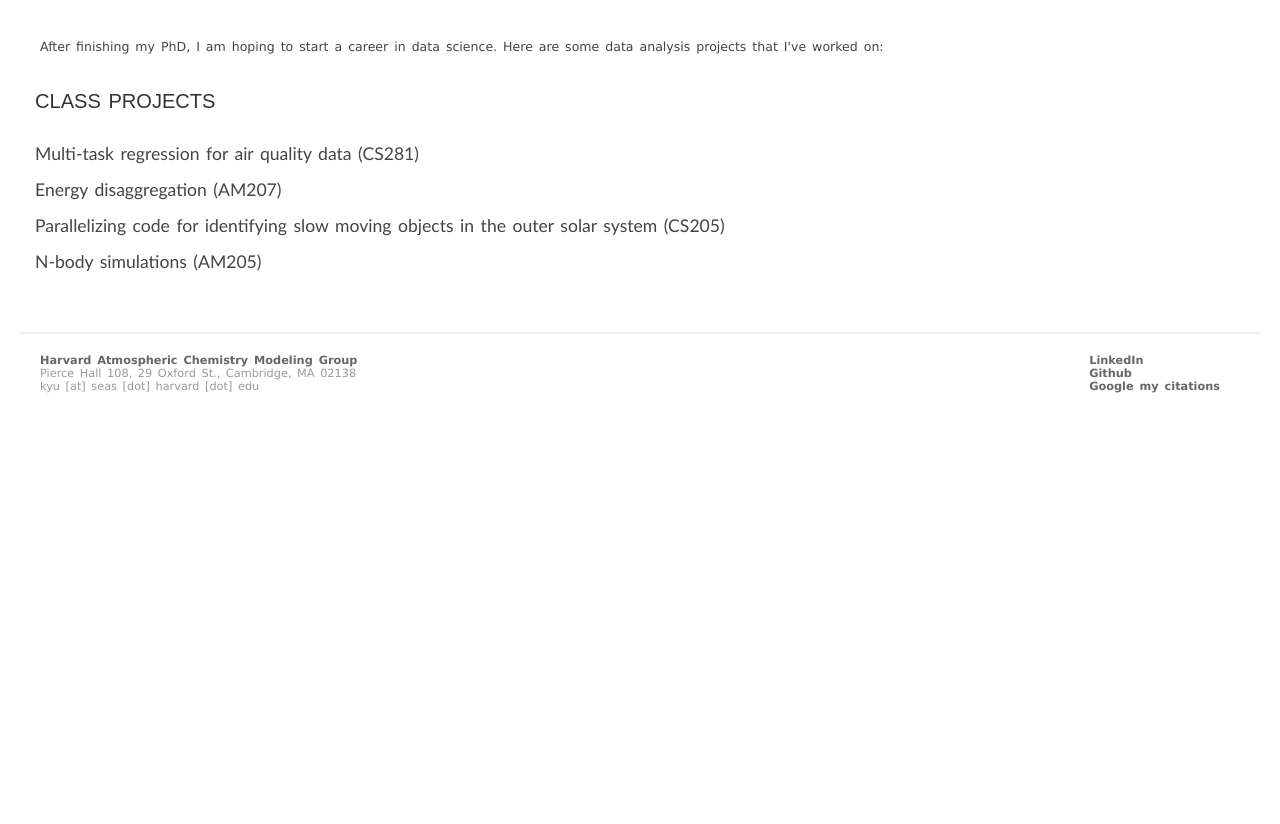
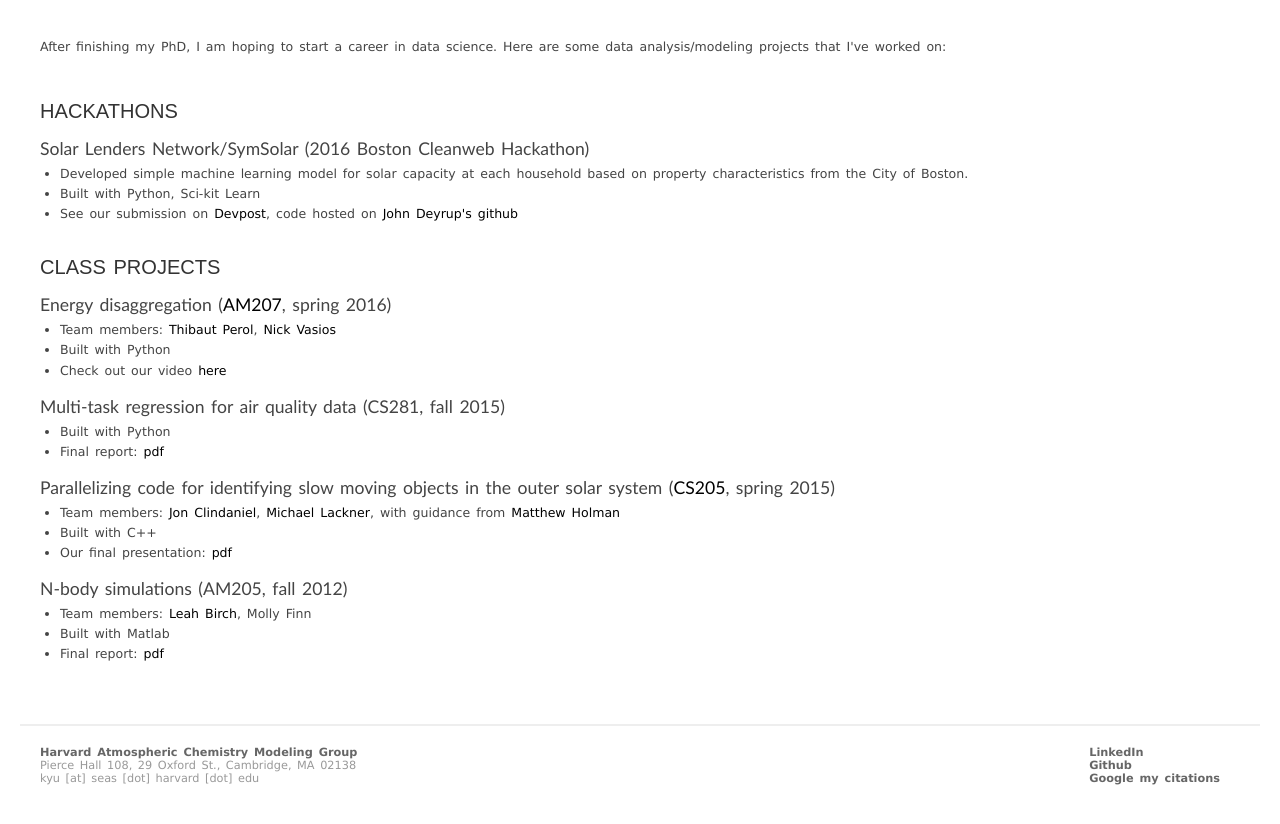
Before and after one commit to kyu0110-zz/kyu0110.github.io, a plain HTML site: page data.html in a window 1280 px wide. Shown: the part 66-890 px from the top of the page. Before the commit the page ends 800 px from the top, so only its background shows below. Drawn offline with Linux system fonts and the light colour scheme.

Commit message:
added descriptions about class and hackathon projects

```diff
--- a/1.css
+++ b/1.css
@@ -121,15 +121,15 @@ ul#nav li a em {
 
 #content p {
 	line-height:27px;
-	margin:10px 15px 10px 15px;
+	margin:5px 15px 5px 15px;
 	padding:5px 5px 5px 5px;
 }
 
 #content h2 {
 	font:160% Arial;
 	color:#333;
-	margin:2px 0 5px 0;
-	padding:15px;
+	margin:2px 5px 2px 5px;
+	padding:30px 15px 0px 15px;
 	text-transform:uppercase;
 }
 
@@ -149,12 +149,14 @@ ul#nav li a em {
 #content h3 {
 	font:140% Trebuchet MS;
 	color:#444;
-	margin:15px 15px;
+	margin:15px 15px 5px 15px;
+    padding:0px 0px 0px 5px;
 }
 
 #content a {
     color:#000;
     text-decoration:none;
+    font-weight:500;
 }
 
 #content a:hover{
--- a/data.html
+++ b/data.html
@@ -32,12 +32,30 @@
 
 <!-- Main body -->
 <div id="content">
-<p>After finishing my PhD, I am hoping to start a career in data science. Here are some data analysis projects that I've worked on: </p>
+<p>After finishing my PhD, I am hoping to start a career in data science. Here are some data analysis/modeling projects that I've worked on: </p>
+<h2>Hackathons</h2>
+<h3>Solar Lenders Network/SymSolar (2016 Boston Cleanweb Hackathon)</h3>
+<ul><li>Developed simple machine learning model for solar capacity at each household based on property characteristics from the City of Boston.
+<li>Built with Python, Sci-kit Learn
+<li>See our submission on <a href="http://devpost.com/software/symsolar-hnrxi0">Devpost</a>, code hosted on <a href="https://github.com/johndeyrup/SolarLendingNetwork/tree/master/sknn_modeling">John Deyrup's github</a></ul>
+
 <h2>Class projects</h2>
-<h3>Multi-task regression for air quality data (CS281)</h3>
-<h3>Energy disaggregation (AM207)</h3>
-<h3>Parallelizing code for identifying slow moving objects in the outer solar system (CS205)</h3>
-<h3>N-body simulations (AM205)</h3>
+<h3>Energy disaggregation (<a href="http://am207.github.io/2016/index.html">AM207</a>, spring 2016)</h3>
+<ul><li>Team members: <a href="http://people.seas.harvard.edu/~tperol/">Thibaut Perol</a>, <a href="http://scholar.harvard.edu/vasios/home">Nick Vasios</a>
+<li>Built with Python
+<li>Check out our video <a href="https://www.youtube.com/watch?v=9a8dR9NEe6w">here</a> </ul>
+<h3>Multi-task regression for air quality data (CS281, fall 2015)</h3>
+<ul><li>Built with Python
+<li>Final report: <a href="CS281.pdf">pdf</a></ul>
+<h3>Parallelizing code for identifying slow moving objects in the outer solar system (<a href="https://s3.amazonaws.com/htkungsitefiles/documents/CS205courseabstract.pdf">CS205</a>, spring 2015)</h3>
+<ul><li>Team members: <a href="https://about.me/jonclindaniel">Jon Clindaniel</a>, <a href="http://iacs.seas.harvard.edu/people/michael-lackner">Michael Lackner</a>, with guidance from <a href="https://www.cfa.harvard.edu/~mholman/">Matthew Holman</a>
+<li>Built with C++
+<li>Our final presentation: <a href="CS205.pdf">pdf</a>
+</ul>
+<h3>N-body simulations (AM205, fall 2012)</h3>
+<ul><li>Team members: <a href="http://climate.fas.harvard.edu/people/leah-birch">Leah Birch</a>, Molly Finn
+<li>Built with Matlab
+<li>Final report: <a href="AM205.pdf">pdf</a></ul>
 </div>
 
 <!-- Footer -->
```
Also changed, not shown: 3 other files.
